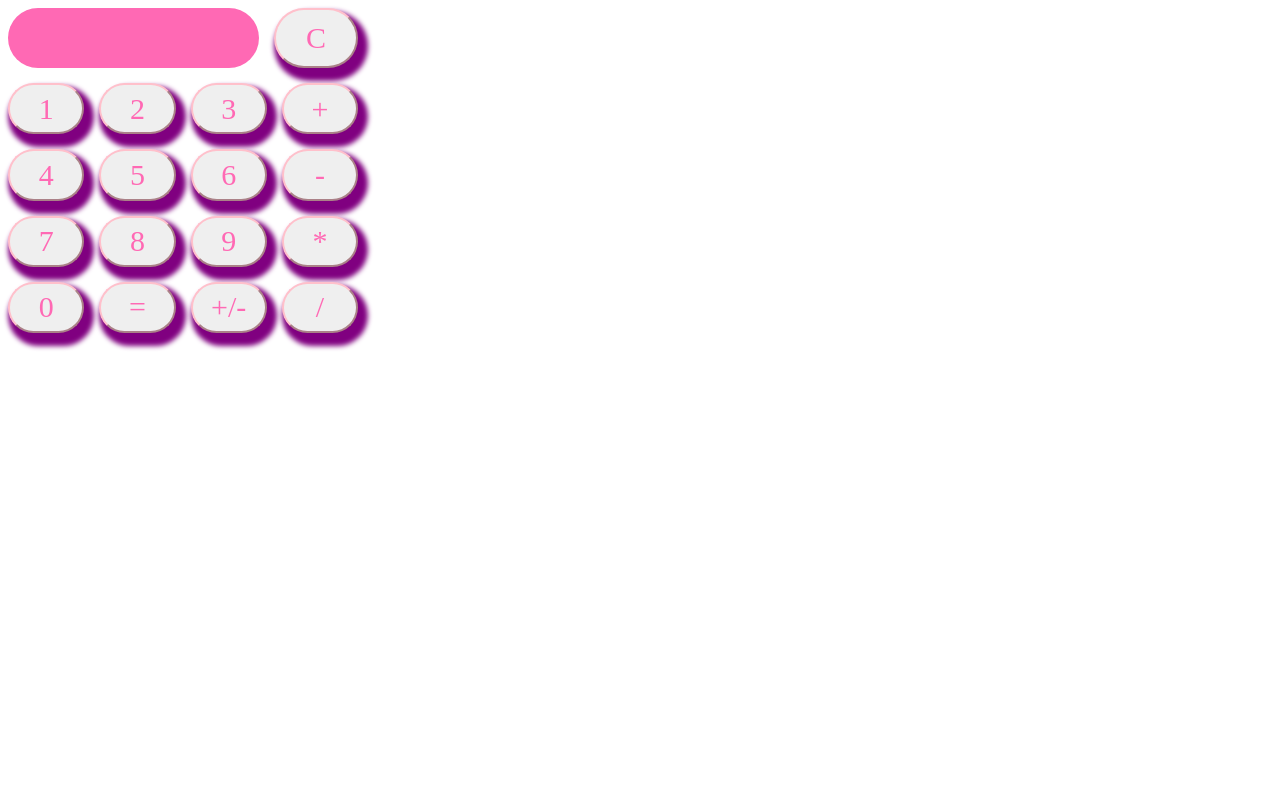
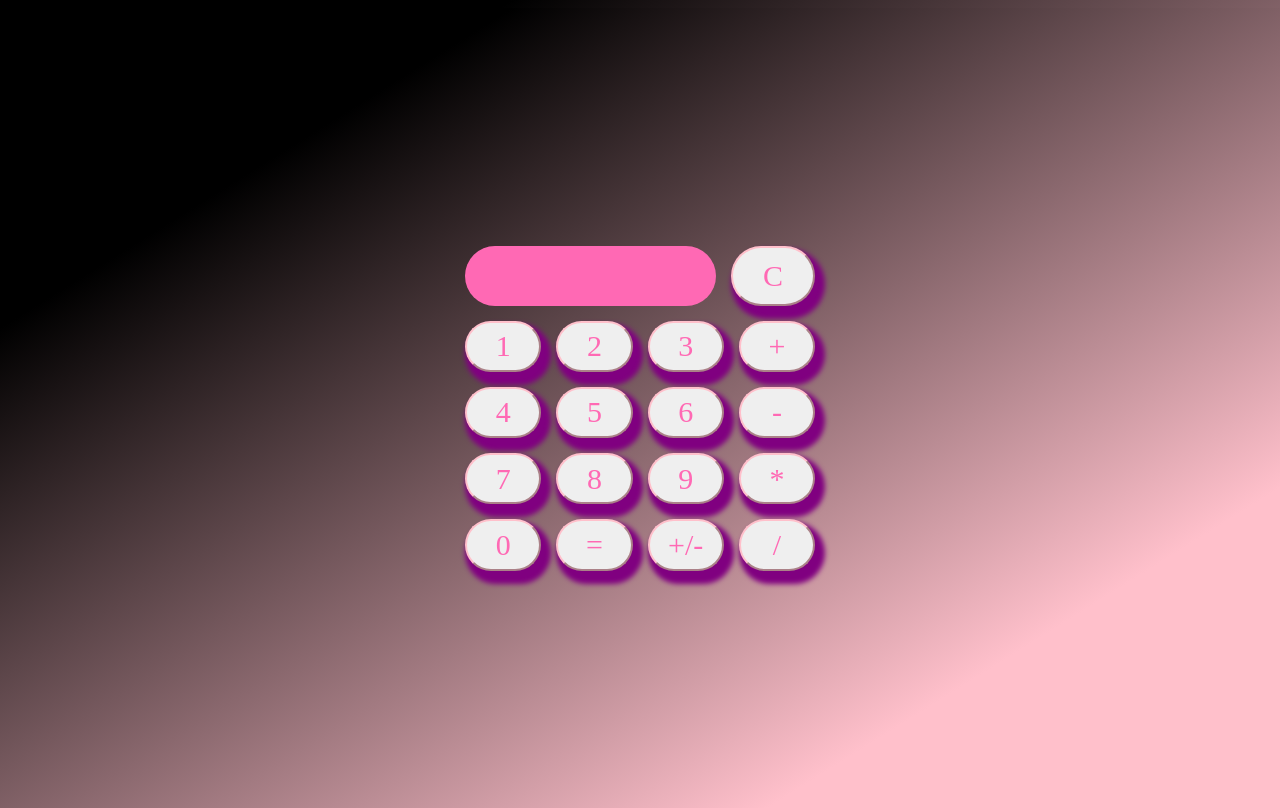
Before and after one commit to misscidella/calculator, a plain HTML site: page index.html in a window 1280 px wide. Drawn offline with Linux system fonts and the light colour scheme.

Commit message:
more updates

```diff
--- a/index.html
+++ b/index.html
@@ -7,6 +7,7 @@
     <link rel="stylesheet" type="text/css" href="style.css">
 </head>
 <body>
+    <div class="calculator">
         <div class="container">
             <div class="results"></div>
             <button id="clear-button" onclick="clearAll()">C</button>
@@ -29,9 +30,9 @@
                 <button onclick="toggleSign()">+/-</button>
                 <button onclick="appendOperator('/')">/</button>
             </div>
+        </div>
+    </div>
 
-
-    </div>
 
     <script type="text/javascript" src="script.js"></script>
 </body>
--- a/style.css
+++ b/style.css
@@ -1,4 +1,13 @@
-body{
+
+body, html{
+	width: 100vw;
+	height: 100vh;
+	background:linear-gradient(to bottom right, black 20%, pink 80%);
+	display:grid;
+	justify-content: center;
+	align-items: center;
+}
+.calculator{
 	width: 350px;
 }
 .container{
@@ -19,6 +28,14 @@ body{
 	text-justify: center;
 
 }
+@media(max-width:260){
+	.results{
+		font-size: 10px;
+	}
+
+}
+
+
 button{
 	border-radius: 30px;
 	color: hotpink;
```
Lines whose indentation alone changed are shown as unchanged.
